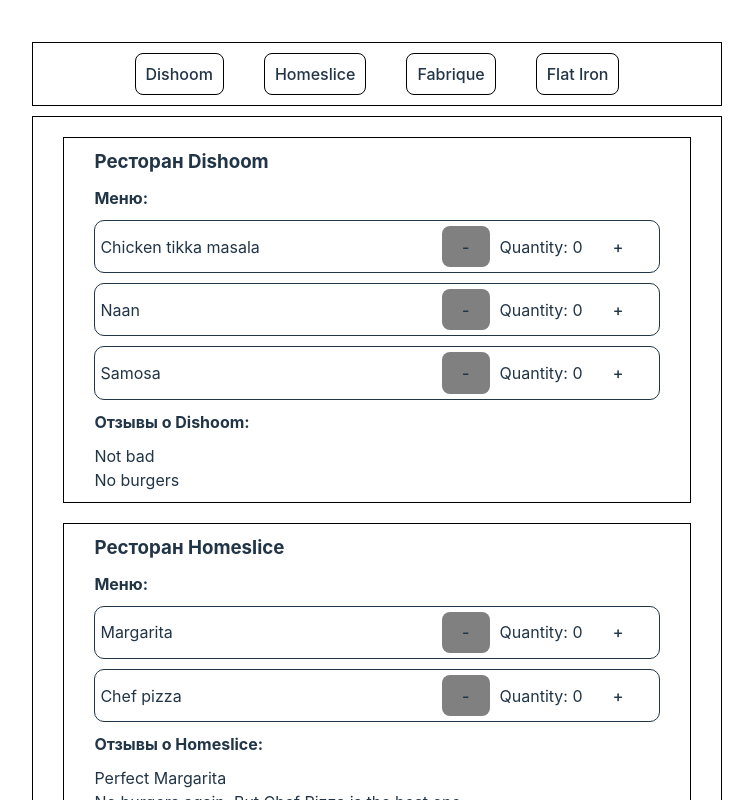
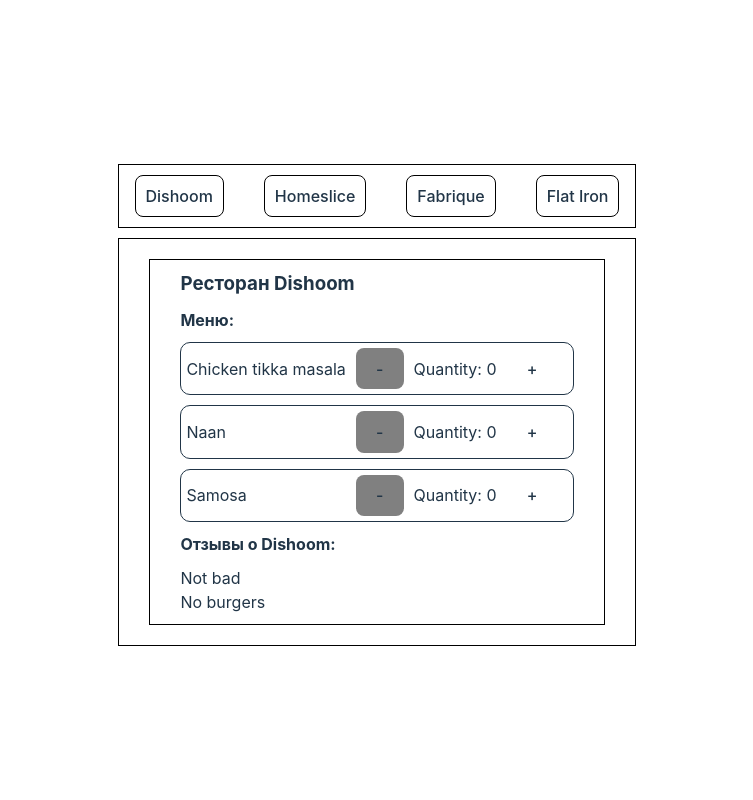
Before and after one commit to BlackDreamZ/restaurant, a React (Vite) app: page / in a window 1280 px wide. Shown: the top 800 px of the page, without its empty margins (263-1016 px from the left). Built offline with nearby package versions, Linux system fonts and the light colour scheme.

Commit message:
fix: restaurant logic

```diff
--- a/src/components/RestaurantTabs/component.jsx
+++ b/src/components/RestaurantTabs/component.jsx
@@ -10,7 +10,7 @@
             {Array.from(new Set(restaurants)).map(
                 ({name}, index) => (
                 <li key={index}>
-                    <RestaurantTab onClick={() => onRestaurantTabSelect(name)}>{name}</RestaurantTab>
+                    <RestaurantTab onClick={() => onRestaurantTabSelect(index)}>{name}</RestaurantTab>
                 </li>
             ))}
         </ul>
--- a/src/components/RestaurantsList/component.jsx
+++ b/src/components/RestaurantsList/component.jsx
@@ -1,13 +1,11 @@
 import {RestaurantItem} from '../RestaurantItem/component.jsx';
 import './styles.css';
 
-export const RestaurantsList = ({restaurants}) => {
+export const RestaurantsList = ({restaurant, index}) => {
 
     return  (
         <div className={'RestaurantsList'}>
-            {Array.from(restaurants).map(
-                restaurant => <RestaurantItem restaurant={restaurant} key={restaurant.id} />
-            )}
+            <RestaurantItem restaurant={restaurant} key={index} />
         </div>
     )
 }
--- a/src/pages/RestaurantMainPage/component.jsx
+++ b/src/pages/RestaurantMainPage/component.jsx
@@ -4,14 +4,14 @@
 
 export const RestaurantMainPage = ({restaurants}) => {
 
-    const [selectedTab, setSelectedTab] = React.useState('');
-    console.log(selectedTab);
-    const filteredRestaurants = restaurants.filter(restaurant => restaurant.name === selectedTab || !selectedTab);
+    const [selectedRestaurantIndex, setSelectedRestaurantIndex] = React.useState(0);
+
+    const selectedRestaurant = restaurants[selectedRestaurantIndex];
 
     return (
         <>
-            <RestaurantCategories restaurants={restaurants} onRestaurantTabSelect={setSelectedTab}/>
-            <RestaurantsList restaurants={filteredRestaurants}/>
+            <RestaurantCategories restaurants={restaurants} onRestaurantTabSelect={setSelectedRestaurantIndex}/>
+            <RestaurantsList restaurant={selectedRestaurant} index={selectedRestaurantIndex}/>
         </>
     )
 }
```
